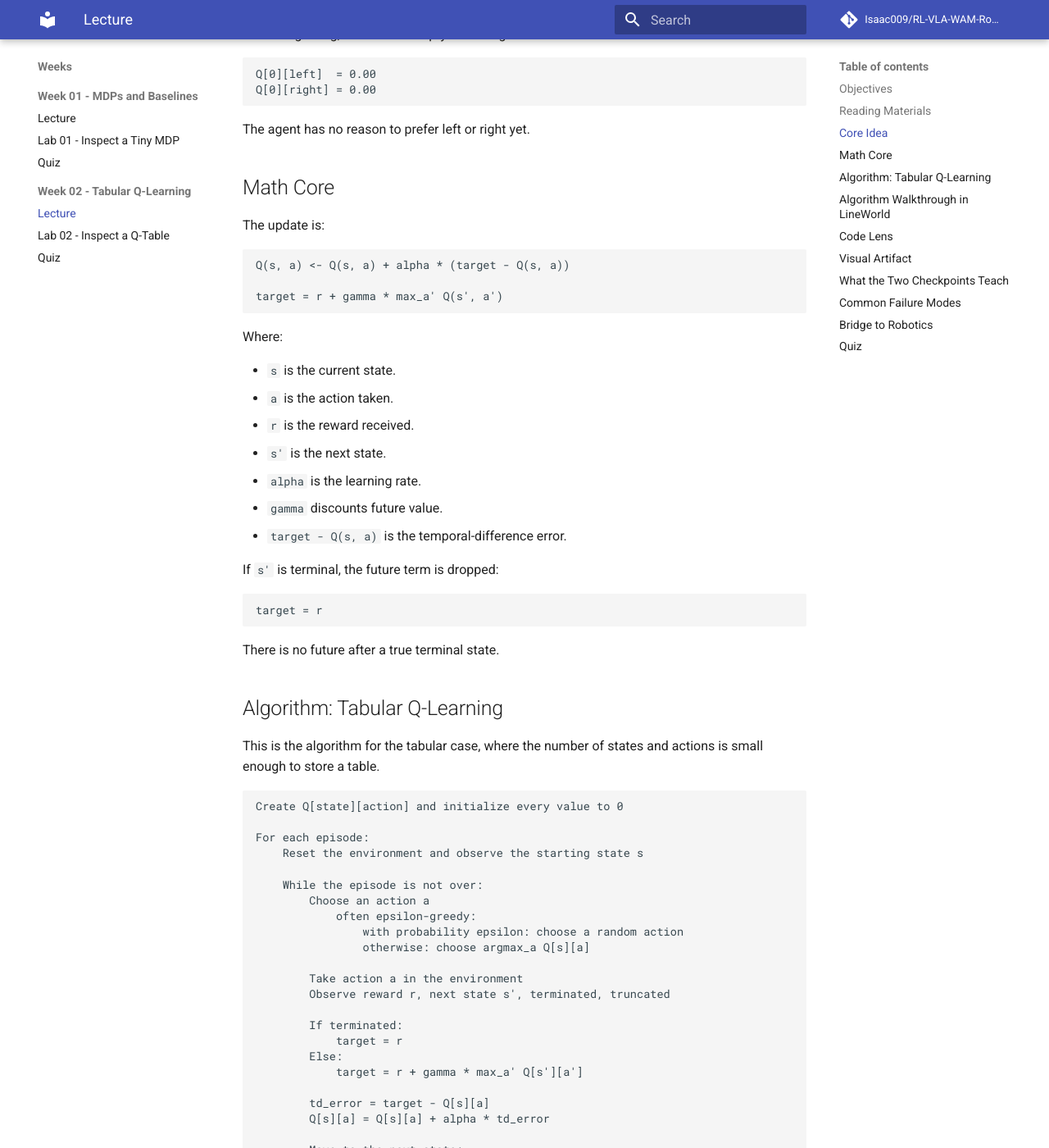
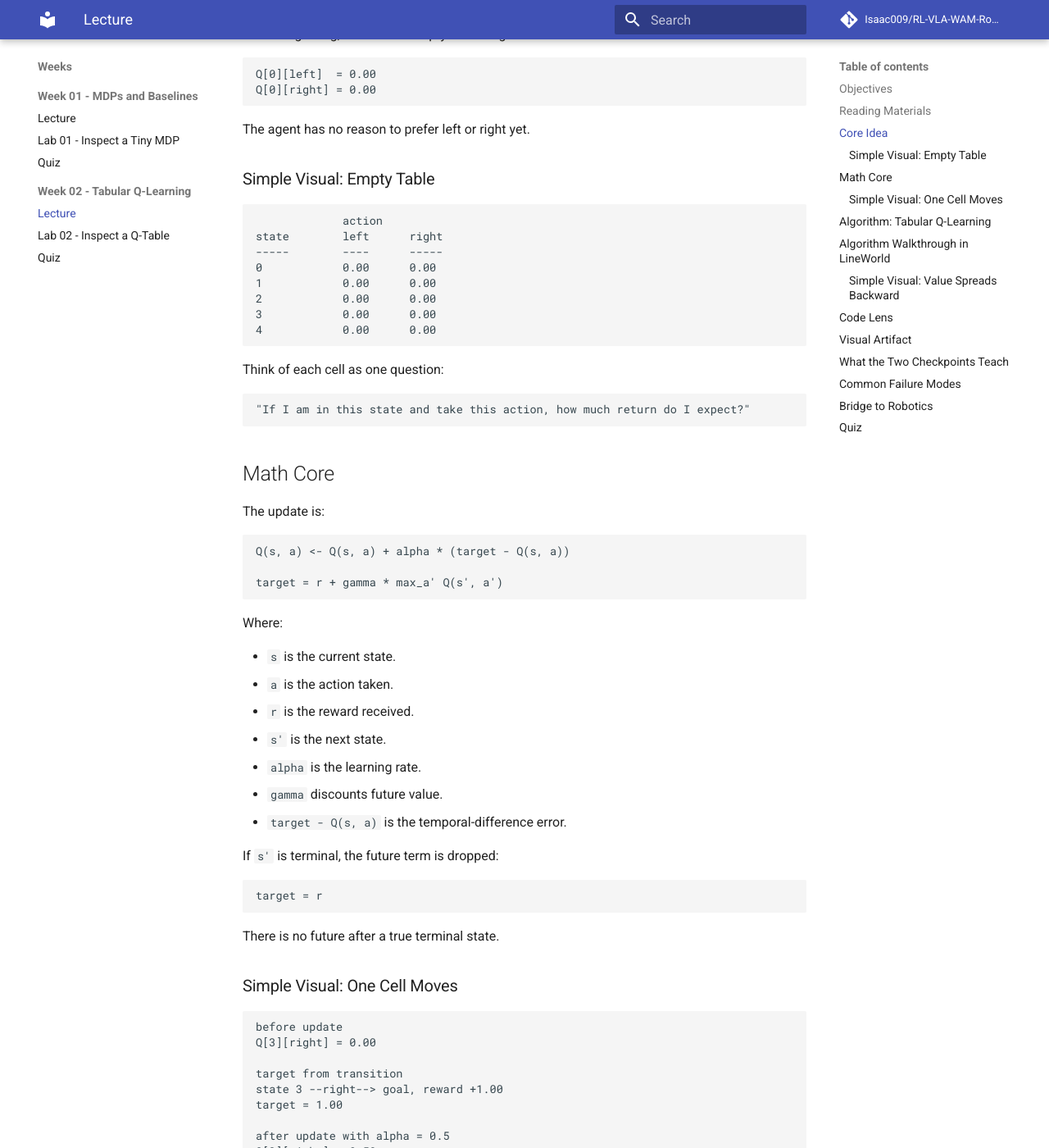
Before and after one commit to Isaac009/RL-VLA-WAM-Robot_learning-PhysicalAI, an MkDocs documentation site: the page built from docs/lectures/week-02.md, in a window 1280 px wide and 1400 px high, scrolled down 1339 px. Shown: the whole window at 82% size. Built offline with MkDocs 1.6.1 and Material for MkDocs 9.7.7, drawn with Linux system fonts in a browser that asks for light colours; comment, search, counter and statistics services are not loaded; some of the changed text lies outside the part shown.

Commit message:
Add inline visuals to Q-learning lecture

````diff
--- a/docs/lectures/week-02.md
+++ b/docs/lectures/week-02.md
@@ -62,6 +62,25 @@ Q[0][right] = 0.00
 
 The agent has no reason to prefer left or right yet.
 
+### Simple Visual: Empty Table
+
+```text
+             action
+state        left      right
+-----        ----      -----
+0            0.00      0.00
+1            0.00      0.00
+2            0.00      0.00
+3            0.00      0.00
+4            0.00      0.00
+```
+
+Think of each cell as one question:
+
+```text
+"If I am in this state and take this action, how much return do I expect?"
+```
+
 ## Math Core
 
 The update is:
@@ -89,6 +108,22 @@ target = r
 ```
 
 There is no future after a true terminal state.
+
+### Simple Visual: One Cell Moves
+
+```text
+before update
+Q[3][right] = 0.00
+
+target from transition
+state 3 --right--> goal, reward +1.00
+target = 1.00
+
+after update with alpha = 0.5
+Q[3][right] = 0.50
+```
+
+The table does not magically fill itself in. One transition moves one cell.
 
 ## Algorithm: Tabular Q-Learning
 
@@ -187,6 +222,23 @@ Q[2][right] <- 0.00 + 0.5 * (0.44 - 0.00)
 This is the first important "aha": even though the immediate reward was
 negative, the value increased because the future looked good.
 
+### Simple Visual: Value Spreads Backward
+
+```text
+start:          A   .   .   .   G
+states:         0   1   2   3   4
+
+after update 1:
+Q[3][right] = 0.50       value touches the goal neighbor
+
+after update 2:
+Q[2][right] = 0.22       value starts moving backward
+
+eventually:
+Q[0][right], Q[1][right], Q[2][right], Q[3][right]
+all learn that "right" points toward future reward
+```
+
 ## Code Lens
 
 Run:
````
Also changed, not shown: CHANGELOG.md (+1 -0 lines), docs/changelog.md (+1 -0 lines), docs/instructor-rl.md (+3 -0 lines), docs/lesson-plan.md (+5 -0 lines).
